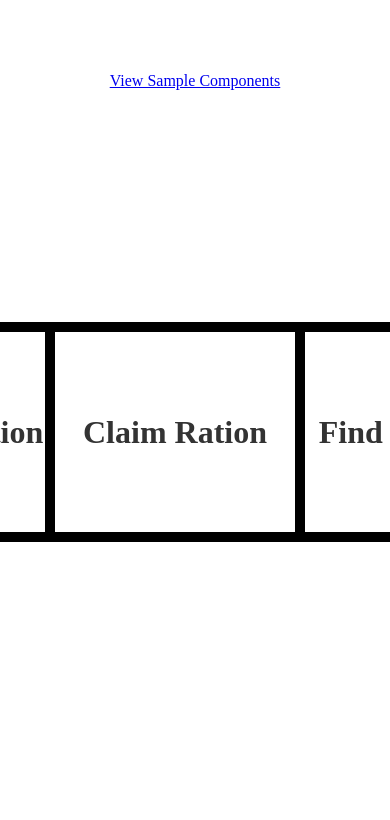
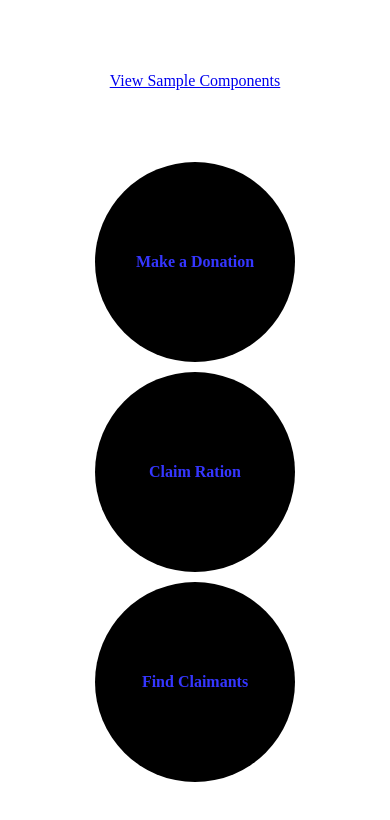
Before and after one commit to hamza1220/Donations-Webapp, a React (Create React App) app: page / in a window 390 px wide. Shown: the top 820 px of the page. Built offline with nearby package versions, Linux system fonts and the light colour scheme; a web font is replaced by a local one.

Commit message:
structure-complete

```diff
--- a/src/App.css
+++ b/src/App.css
@@ -98,8 +98,8 @@ input:focus{
   margin-right: 20px;
 }
 
-.w-33{
-  width: 30%;
+.w-31{
+  width: 31%;
 }
 
 h2{
--- a/src/pages/Home.css
+++ b/src/pages/Home.css
@@ -1,7 +1,6 @@
 .container{
 	position: relative;
 	min-height: 100vh;
-	overflow: hidden;
 }
 
 .btn-container{
@@ -10,8 +9,8 @@
     left: 50%;
     transform: translate(-50%, -50%);
 	height: 200px;
-	width: 800px;
-
+	width: 90%;
+	max-width: 800px;
 	font-size: 2em;
 	font-weight: 800;
 }
@@ -47,3 +46,29 @@
 	background-color: black;
 	color: #3536ff;
 }
+
+@media screen and (max-width: 700px){
+	.w-31{
+		width: 100%;
+	}
+
+	.btn-container{
+		width: 200px;
+		font-size: 1em;
+		text-align: center;
+		transform: translate(-50%, -130%);
+	}
+
+	.donor, .claimant, .search{
+		width: 200px;
+		height: 200px;
+		border-radius: 50% !important;
+		border: none;
+		background-color: red;
+		margin-bottom: 10px;
+		background-color: black;
+		color: #3536ff;
+	}
+
+
+}
--- a/src/pages/Home.js
+++ b/src/pages/Home.js
@@ -15,13 +15,13 @@ class Home extends Component {
         </Link>
 
         <div className="btn-container">
-          <Link to='/donate' className="donor left w-33">
+          <Link to='/donate' className="donor left w-31">
             Make a Donation
           </Link>
-          <Link to='/claim' className="claimant left w-33">
+          <Link to='/claim' className="claimant left w-31">
             Claim Ration
           </Link>
-          <Link to='/search' className="search left w-33">
+          <Link to='/search' className="search left w-31">
             Find Claimants
           </Link>
         </div>
```
